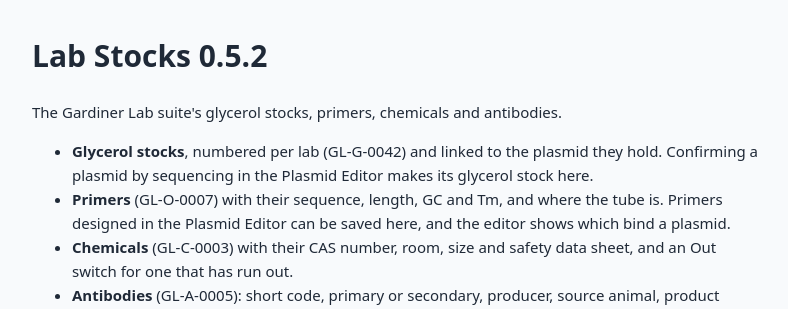
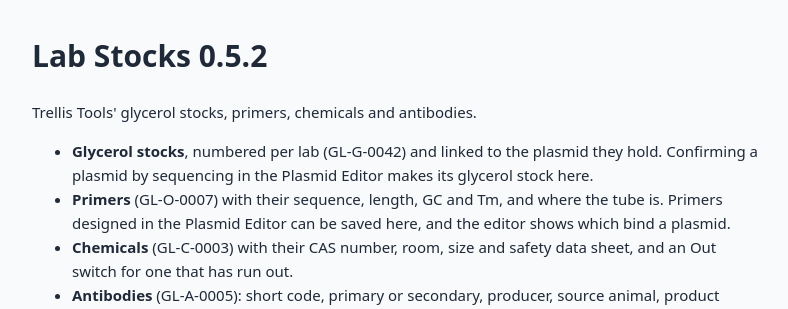
Before and after one commit to Gardiner-Lab/lab-stocks, a Flask app: page /about in a window 1280 px wide. Shown: the part 39-348 px from the top of the page, without its empty margins (244-1032 px from the left). Run offline with Flask 3, Linux system fonts and the light colour scheme; parts of the project's set-up code (start-up, migrations or seed data) failed here and were passed over.

Commit message:
The suite it runs in is called Trellis Tools
Co-Authored-By: Claude Opus 5.5 <noreply@anthropic.com>

```diff
--- a/app/main.py
+++ b/app/main.py
@@ -1,5 +1,5 @@
 """
-Lab Stocks: the Gardiner Lab suite's glycerol stocks, primers, chemicals and antibodies, and the order list.
+Lab Stocks: Trellis Tools' glycerol stocks, primers, chemicals and antibodies, and the order list.
 
 Glycerol stocks, numbered per lab and linked to the plasmid they hold (made
 when a plasmid is confirmed by sequencing in the Plasmid Editor); primers with
--- a/app/people.py
+++ b/app/people.py
@@ -1,7 +1,7 @@
 """
 Who is signed in, and whose notebooks they may open.
 
-The notebook has no accounts of its own: it runs inside the Gardiner Lab suite,
+The notebook has no accounts of its own: it runs inside Trellis Tools,
 whose proxy says who is signed in in an X-Suite-User header (set on every
 request, and stripped from what the browser sends). Administrators are marked
 in the suite's account directory (MoClo's users table); labs, and who leads
--- a/app/static/css/stocks.css
+++ b/app/static/css/stocks.css
@@ -1,4 +1,4 @@
-/* Lab Stocks. Colours as in the rest of the Gardiner Lab suite; teal is Lab Stocks' own. */
+/* Lab Stocks. Colours as in the rest of Trellis Tools; teal is Lab Stocks' own. */
 :root {
     --bg: #f8fafc;
     --card: #ffffff;
--- a/app/templates/about.html
+++ b/app/templates/about.html
@@ -13,7 +13,7 @@
 </header>
 <main class="about">
     <h1>Lab Stocks {{ version }}</h1>
-    <p>The Gardiner Lab suite's glycerol stocks, primers, chemicals and antibodies.</p>
+    <p>Trellis Tools' glycerol stocks, primers, chemicals and antibodies.</p>
     <ul>
         <li><b>Glycerol stocks</b>, numbered per lab (GL-G-0042) and linked to the plasmid they hold. Confirming
             a plasmid by sequencing in the Plasmid Editor makes its glycerol stock here.</li>
```
Also changed, not shown: CHANGELOG.md, README.md.
